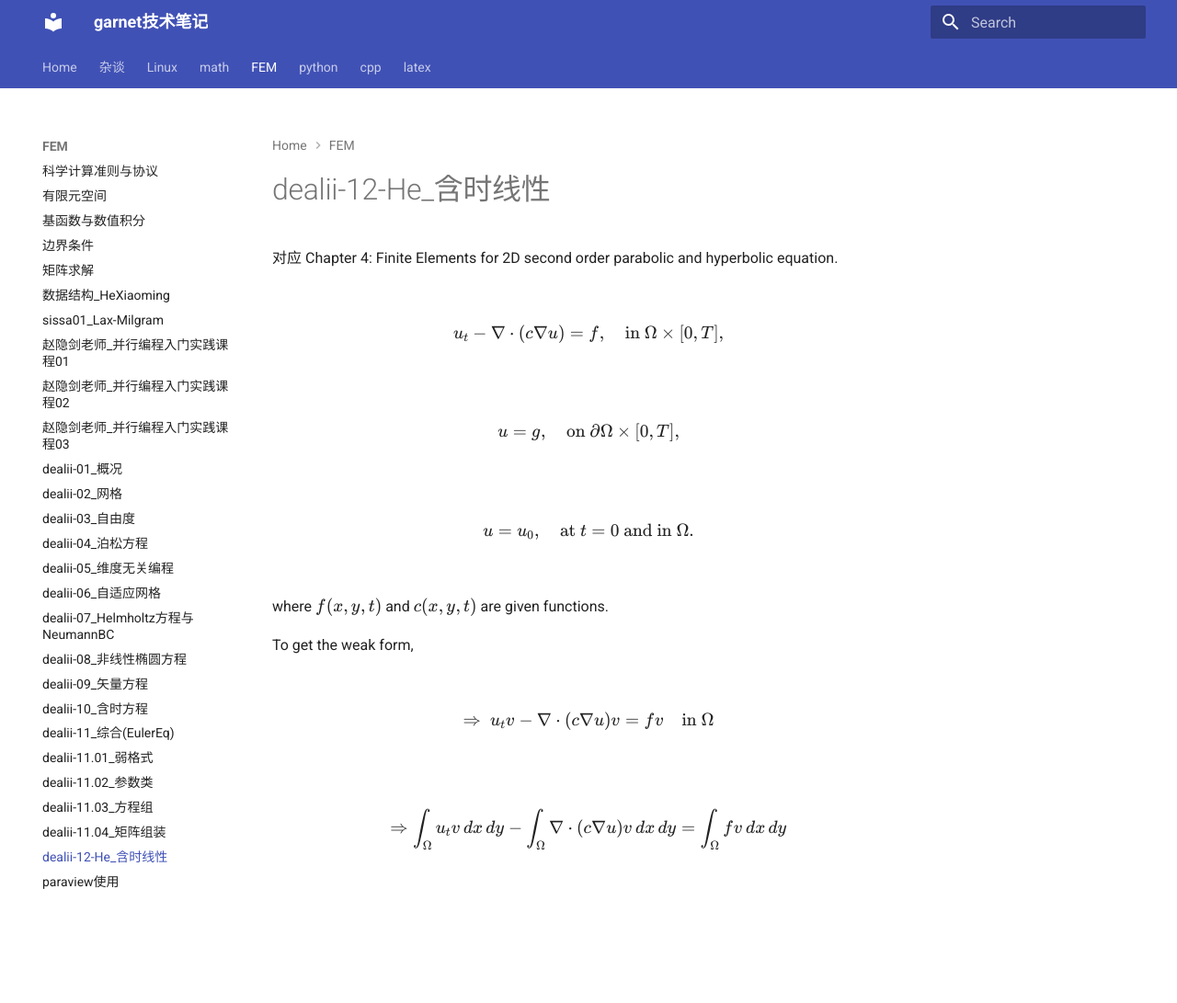
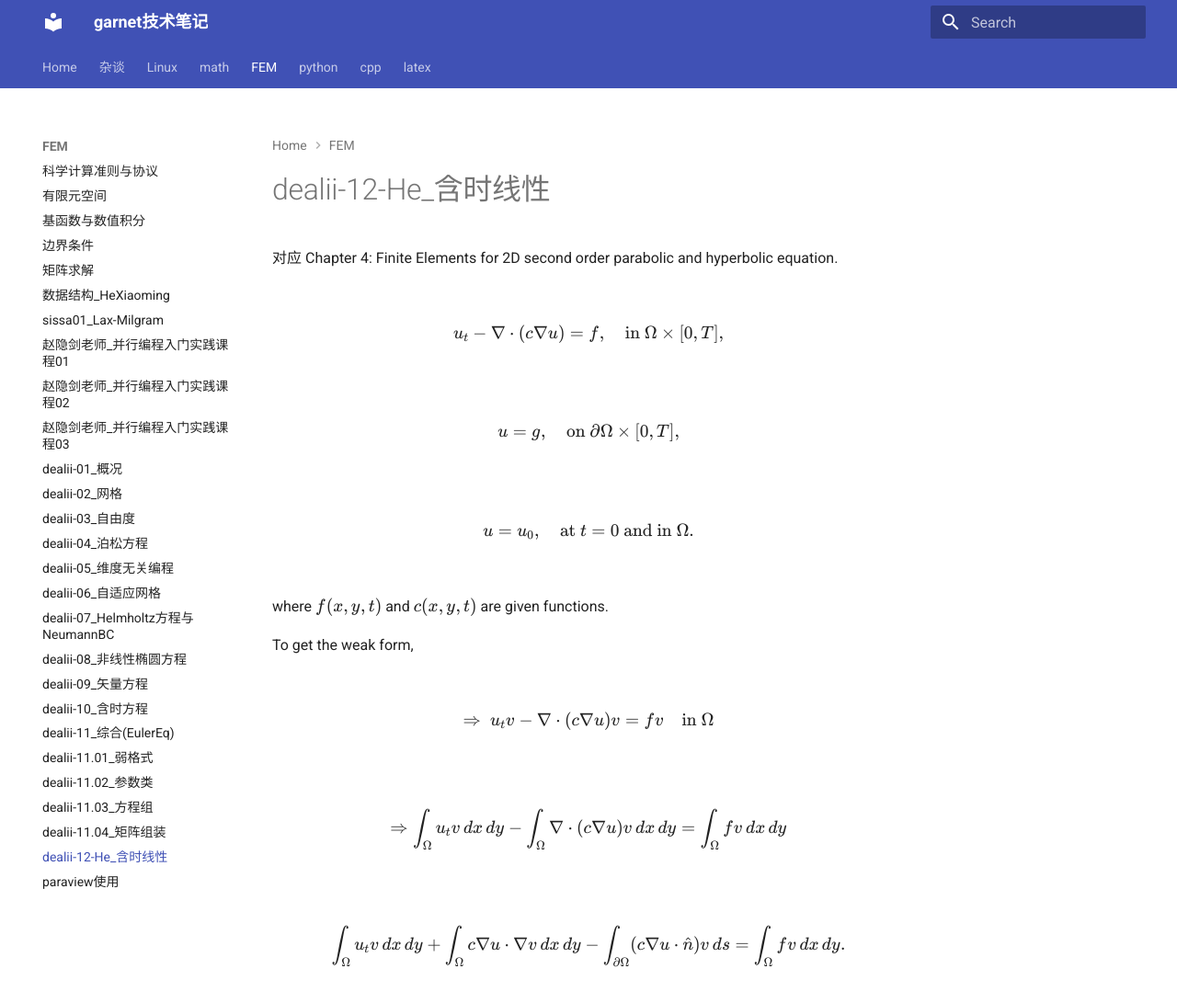
Before and after one commit to ymma98/technotes, an MkDocs documentation site: the page built from docs/FEM/dealii-12-He_含时线性.md, in a window 1280 px wide and 1116 px high. Shown: the top 1091 px of the window at 92% size. Built offline with MkDocs 1.6.1 and Material for MkDocs 9.7.7, drawn with Linux system fonts in a browser that asks for light colours.

Commit message:
docs/FEM/dealii-12-He_含时线性.md updated from https://stackedit.cn/

```diff
--- a/docs/FEM/dealii-12-He_含时线性.md
+++ b/docs/FEM/dealii-12-He_含时线性.md
@@ -27,11 +27,15 @@ $$
 \Rightarrow \int_{\Omega} u_t v \, dx \, dy - \int_{\Omega} \nabla \cdot (c \nabla u) v \, dx \, dy = \int_{\Omega} f v \, dx \, dy
 $$
 
+$$
+\int_{\Omega} u_t v \, dx \, dy + \int_{\Omega} c \nabla u \cdot \nabla v \, dx \, dy - \int_{\partial \Omega} (c \nabla u \cdot \hat{n}) v \, ds = \int_{\Omega} f v \, dx \, dy.
+$$
+
 
 
 
 
 <!--stackedit_data:
-eyJoaXN0b3J5IjpbNzM3Mzg2MDc3LDE3MzcyMTA3NDEsLTY1OT
+eyJoaXN0b3J5IjpbMTg1NzgxMzU1LDE3MzcyMTA3NDEsLTY1OT
 I5NzgyOV19
 -->
```
